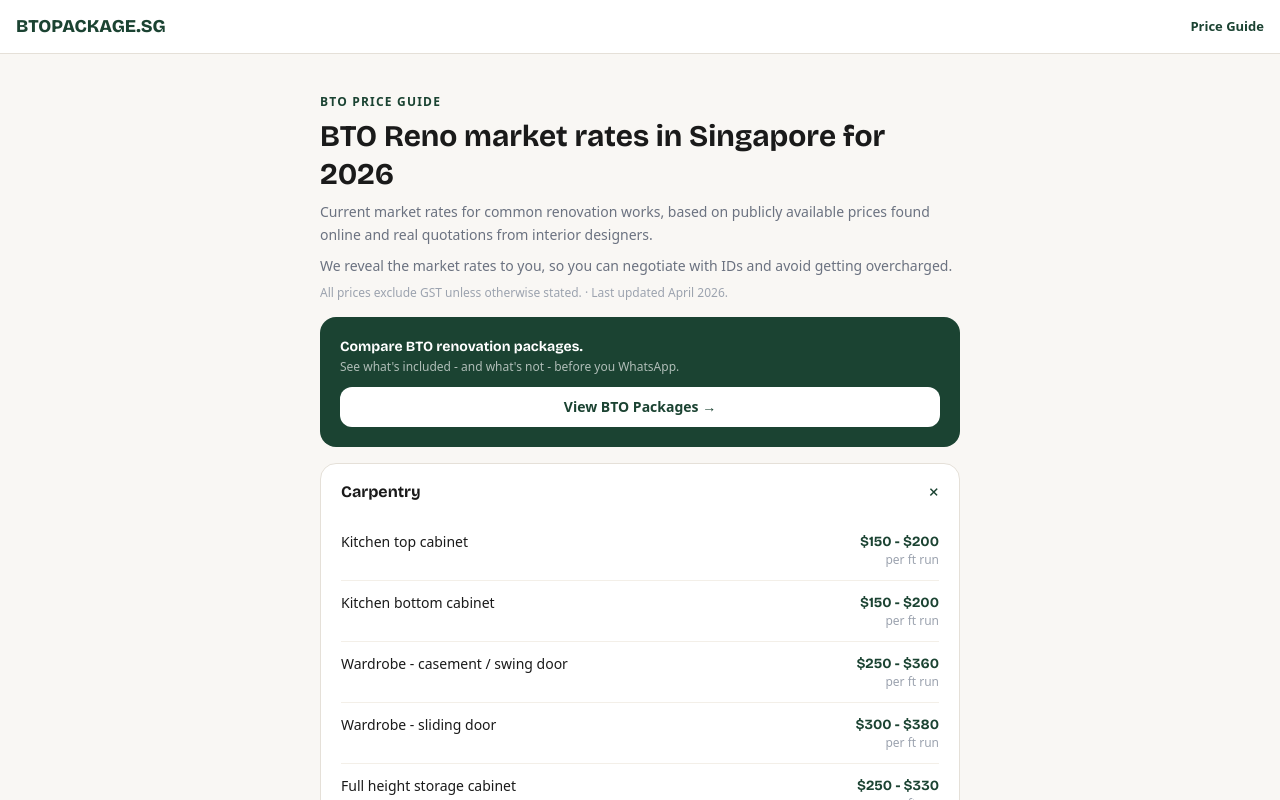
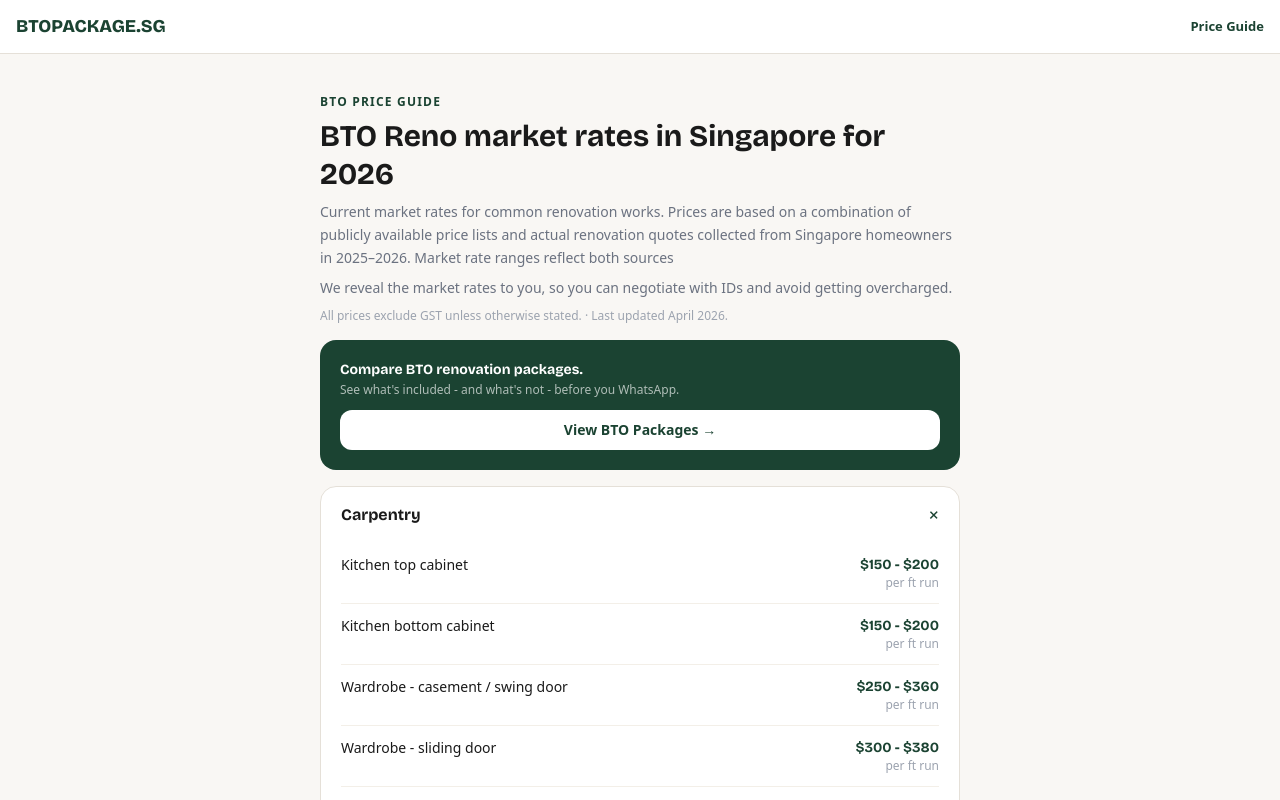
Before and after one commit to chylerbot-beep/btopackage, a Next.js app: page /price-guide in a window 1280 px wide. Shown: the top 800 px of the page. Built offline with nearby package versions, Linux system fonts and the light colour scheme.

Commit message:
Refine market rates description for clarity
Updated the description of market rates for renovations to provide more context and specify the sources of pricing information.

```diff
--- a/app/price-guide/PriceGuideClient.tsx
+++ b/app/price-guide/PriceGuideClient.tsx
@@ -148,8 +148,7 @@ export default function PriceGuideClient() {
           BTO Reno market rates in Singapore for 2026
         </h1>
         <p className="mb-2 text-sm leading-relaxed text-[#6B7280]">
-          Current market rates for common renovation works, based on publicly available prices
-          found online and real quotations from interior designers.
+          Current market rates for common renovation works. Prices are based on a combination of publicly available price lists and actual renovation quotes collected from Singapore homeowners in 2025–2026. Market rate ranges reflect both sources
         </p>
         <p className="mb-2 text-sm leading-relaxed text-[#6B7280]">
           We reveal the
```
